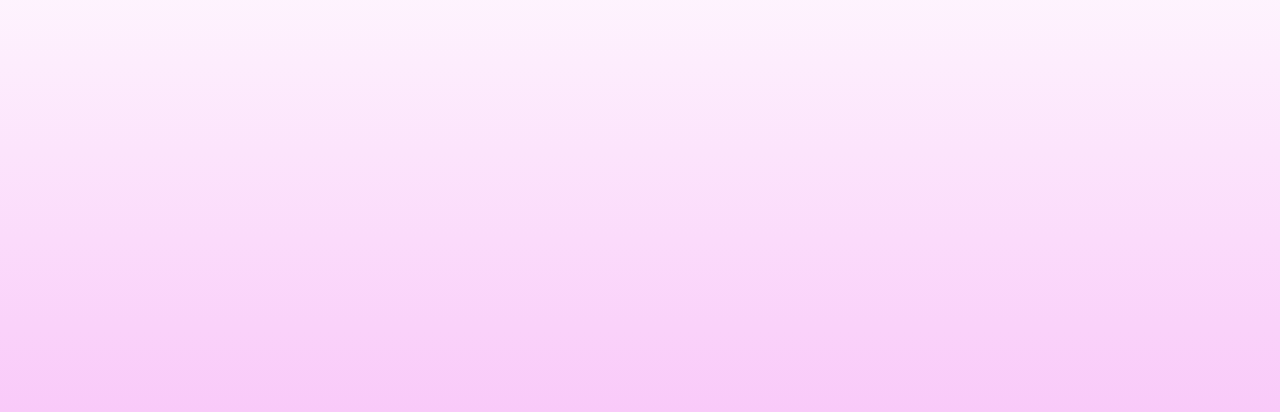
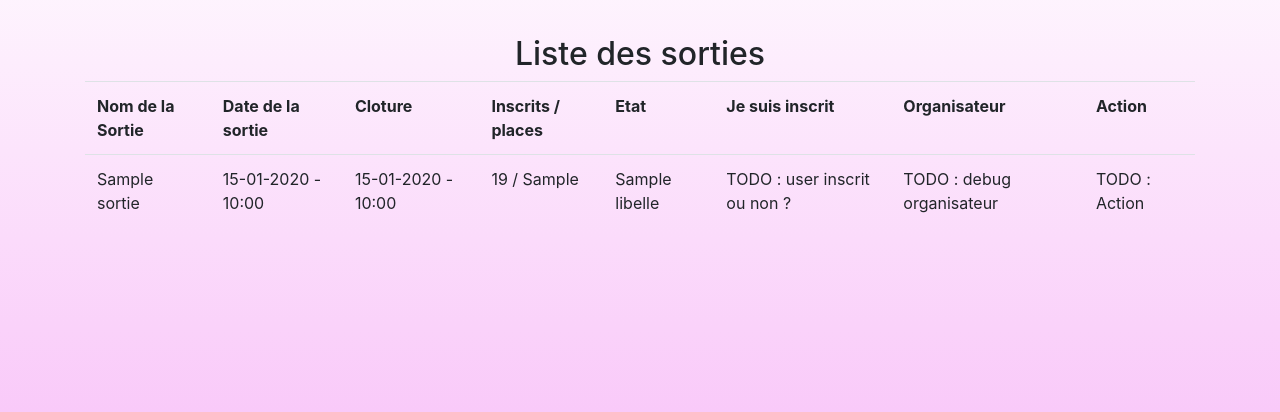
Before and after one commit to 88malvina/sortir, a Symfony app: template templates/main/index.html.twig in a window 1280 px wide. Shown: the part 116-528 px from the top of the page. Run offline with Twig, Linux system fonts and the light colour scheme; the template is opened without the code that fills it: most values are stand-ins (such as "Sample title", 1, 10 or a date in 2020); some libraries are stand-ins or nearby versions; some web fonts are replaced.

Commit message:
Debut travail sur l'affichage des sorties

```diff
--- a/templates/main/index.html.twig
+++ b/templates/main/index.html.twig
@@ -2,5 +2,65 @@
 
 {% block title %}Sortir.com{% endblock %}
 {% block main %}
+<h2> Liste des sorties </h2>
+
+<!-- On commence par mettre en place la première ligne du tableau pour l'affichage -->
+    <table class="table">
+    <tr>
+        <th>Nom de la Sortie</th>
+        <th>Date de la sortie</th>
+        <th>Cloture</th>
+        <th>Inscrits / places</th>
+        <th>Etat</th>
+        <th>Je suis inscrit</th>
+        <th>Organisateur</th>
+        <th>Action</th>
+    </tr>
+
+<!-- Ensuite on va boucler sur le tableau que l'on nous a passé en paramètre depuis le controller
+TODO détails
+TODO filtres
+TODO acces selon autorisation
+TODO Actions
+-->
+    {% for s in sortie %}
+    <tr>
+        <td>
+            {{ s.nom }}
+        </td>
+
+        <td>
+            {{ s.dateHeureDebut|date("d-m-Y - H:i") }}
+        </td>
+
+
+        <td>
+            {{ s.dateLimiteInscription|date("d-m-Y - H:i") }}
+        </td>
+
+        <td>
+            {{ s.participants|length }} /
+            {{ s.nbInscriptionMax }}
+        </td>
+
+        <td>
+            {{ s.etat.libelle}}
+        </td>
+
+        <td>
+            TODO : user inscrit ou non ?
+        </td>
+
+        <td>
+            TODO : debug organisateur
+        </td>
+
+        <td>
+            TODO : Action
+        </td>
+    </tr>
+    {% endfor %}
+
+    </table>
 
 {% endblock %}
```
Also changed, not shown: src/Controller/MainController.php (+11 -2 lines), src/Controller/SortieController.php (deleted, +0 -21 lines).
